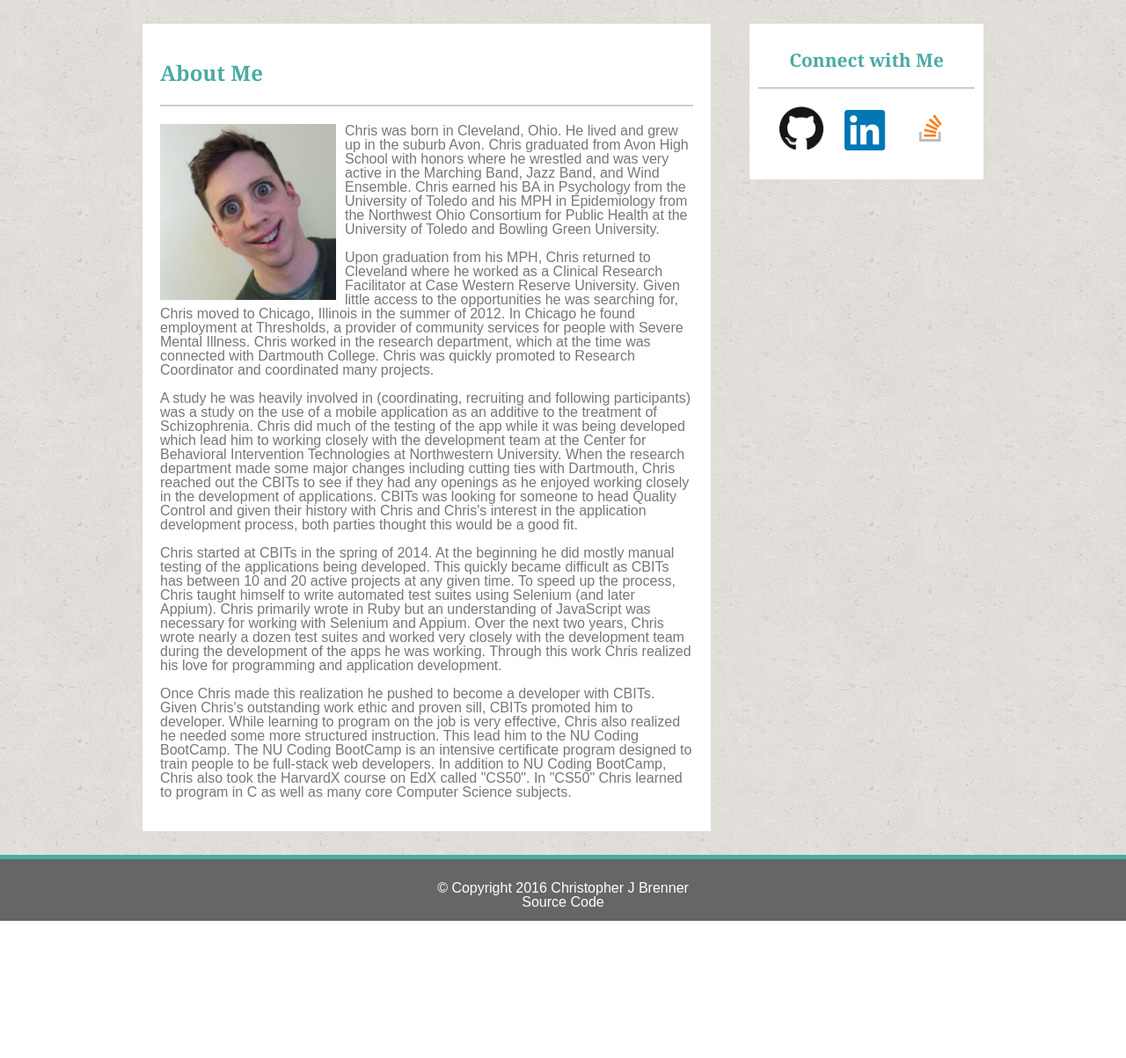
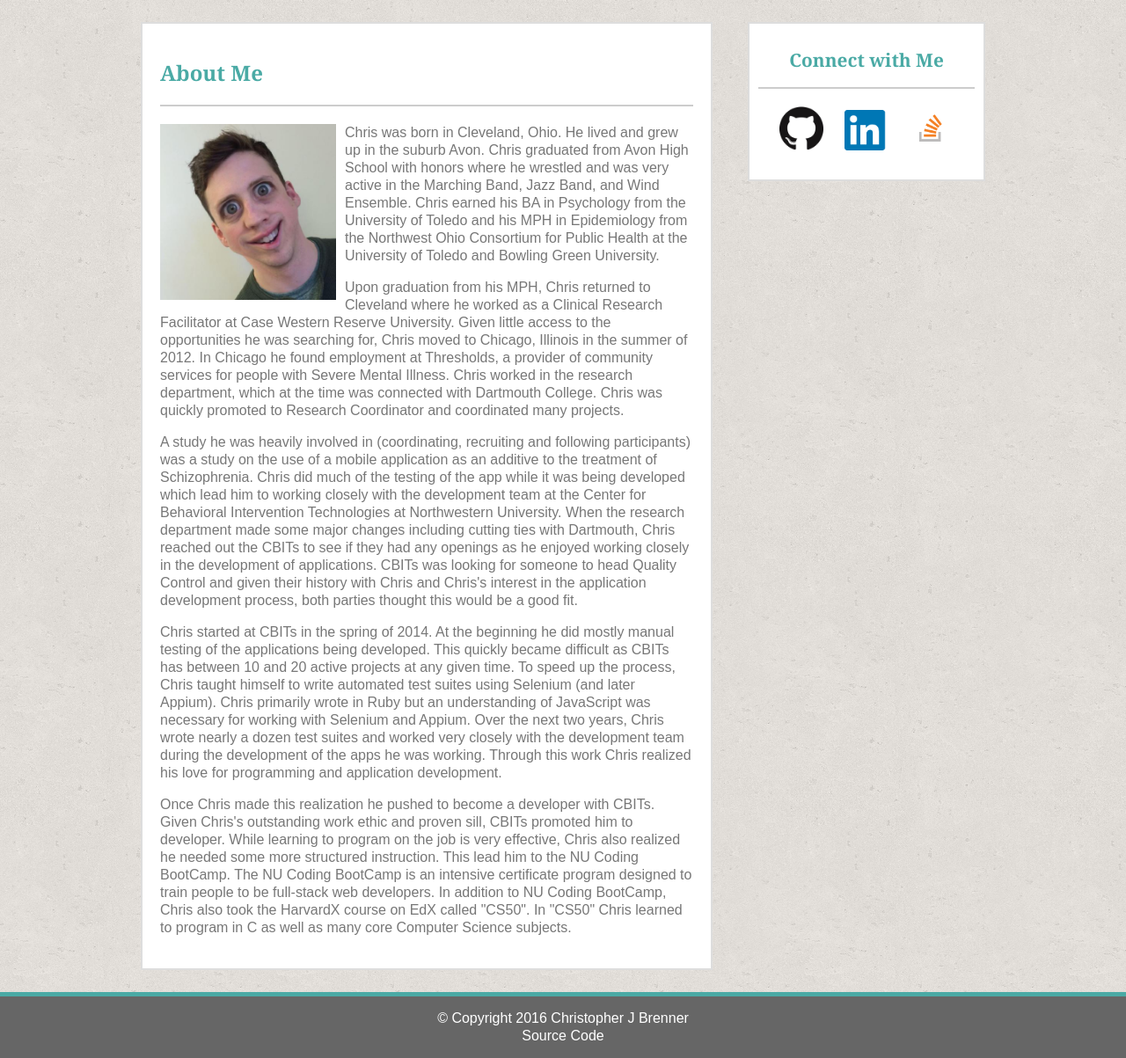
Before and after one commit to cbrenner04/Responsive-Portfolio, a PHP site: page / in a window 1280 px wide. Shown: the part 95-1298 px from the top of the page at 88% size. Before the commit the page ends 1142 px from the top, so only its background shows below. Run offline with PHP 8.4, Linux system fonts and the light colour scheme.

Commit message:
Update README, add line heights for text

```diff
--- a/assets/css/style.css
+++ b/assets/css/style.css
@@ -125,6 +125,7 @@ p {
 .regular-text {
 	color: #777777;
 	margin-top: 20px;
+	line-height: 1.25;
 }
 
 .sidebar {
@@ -175,10 +176,11 @@ footer {
 	border-width: 5px;
 	border-style: solid none none none;
 	border-color: #4aaaa5;
+	line-height: 1.25;
 }
 
 footer p {
-	margin: 25px auto 0;
+	margin: 15px auto 0;
 }
 
 footer a {
```
Also changed, not shown: README.md.
